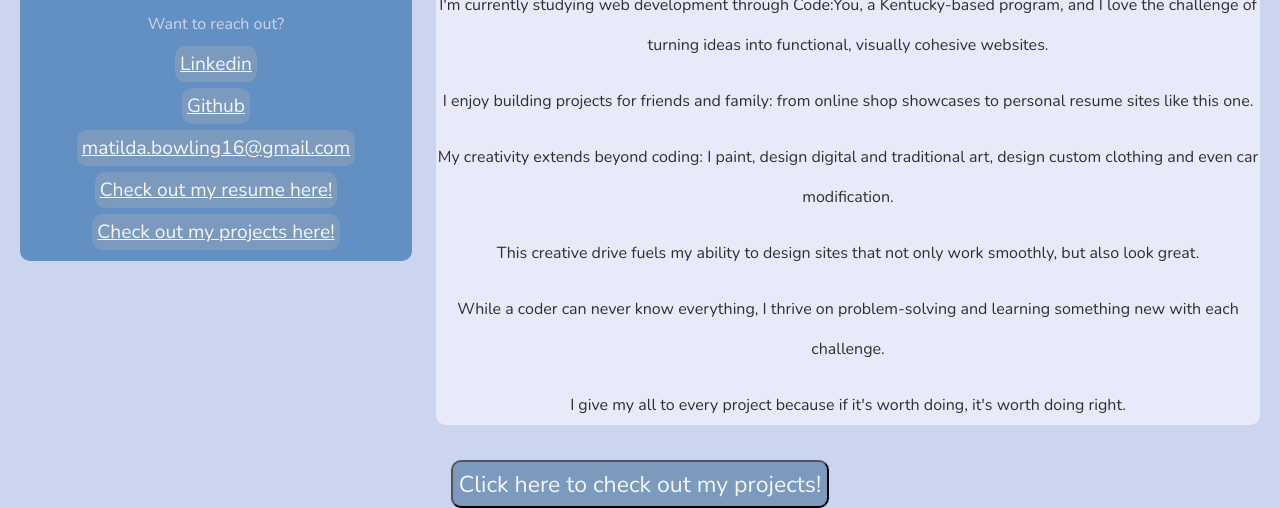
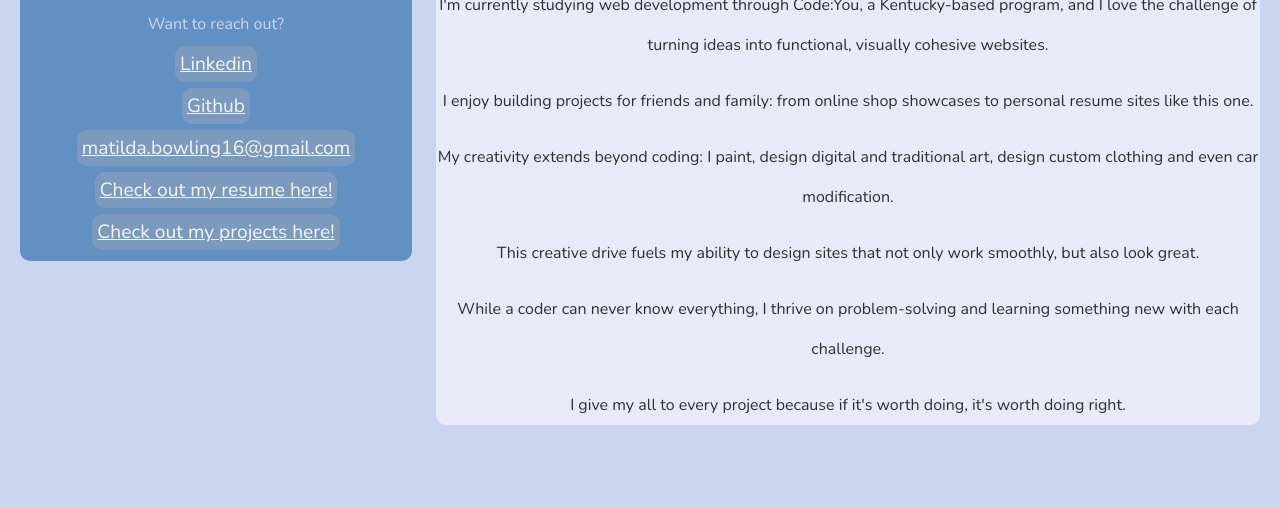
Before and after one commit to Matilda-B23/Matilda-B23.github.io, a plain HTML site: page index.html in a window 1280 px wide. Shown: the part 355-863 px from the top of the page. After the commit the page ends 815 px from the top, so only its background shows below. Drawn offline with nearby package versions, Linux system fonts and the light colour scheme; a web font is replaced by a local one.

Commit message:
minor change to project link visibility on mobile.

```diff
--- a/index.html
+++ b/index.html
@@ -82,6 +82,6 @@
     </p>
     <a class="resume-link" href="resume.html">
       <button>Click here to check out my resume!</button></a>
-     <a href="projects.html"><button>Click here to check out my projects!</button></a>
+     <a class="resume-link" href="projects.html"><button>Click here to check out my projects!</button></a>
   </body>
 </html>
```
